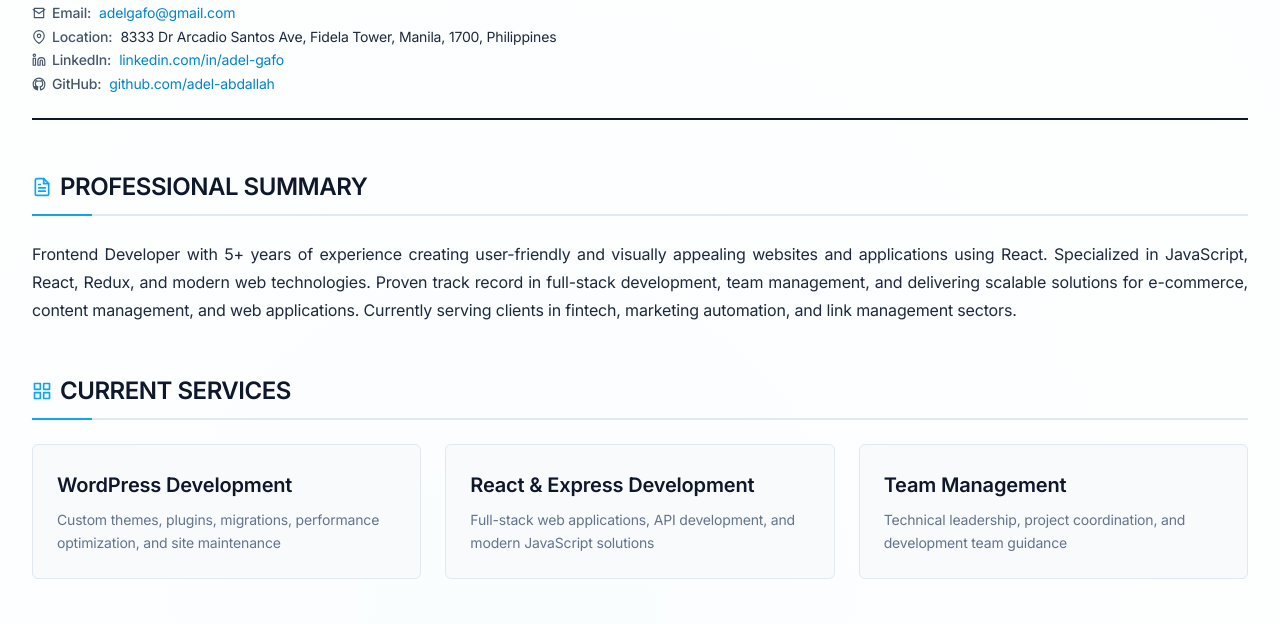
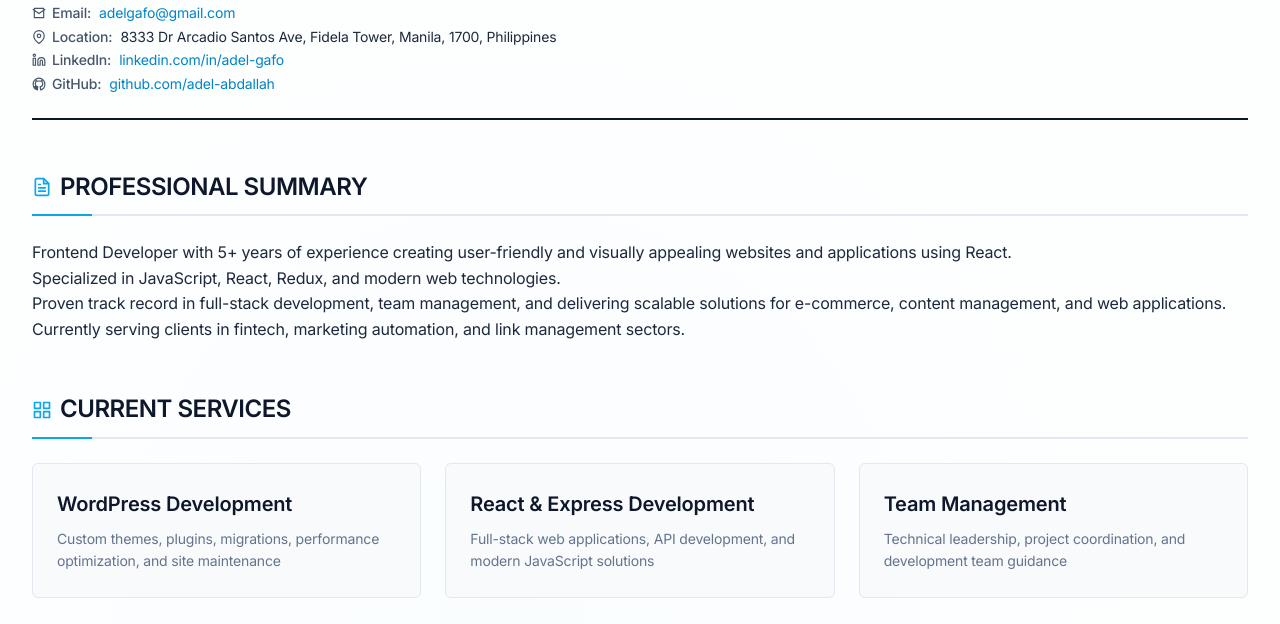
Before and after one commit to Adel-Abdallah/my-new-protofolio, a website: page index.html in a window 1280 px wide. Shown: the part 144-768 px from the top of the page. Drawn offline with Linux system fonts and the light colour scheme.

Commit message:
update text

```diff
--- a/index.html
+++ b/index.html
@@ -121,7 +121,10 @@
                 </svg>
                 PROFESSIONAL SUMMARY
             </h2>
-            <p class="summary-text">Frontend Developer with 5+ years of experience creating user-friendly and visually appealing websites and applications using React. Specialized in JavaScript, React, Redux, and modern web technologies. Proven track record in full-stack development, team management, and delivering scalable solutions for e-commerce, content management, and web applications. Currently serving clients in fintech, marketing automation, and link management sectors.</p>
+            <p>Frontend Developer with 5+ years of experience creating user-friendly and visually appealing websites and applications using React.</p>
+            <p>Specialized in JavaScript, React, Redux, and modern web technologies.</p>
+            <p>Proven track record in full-stack development, team management, and delivering scalable solutions for e-commerce, content management, and web applications.</p>
+            <p>Currently serving clients in fintech, marketing automation, and link management sectors.</p>
         </section>
 
         <!-- Current Services -->
```
